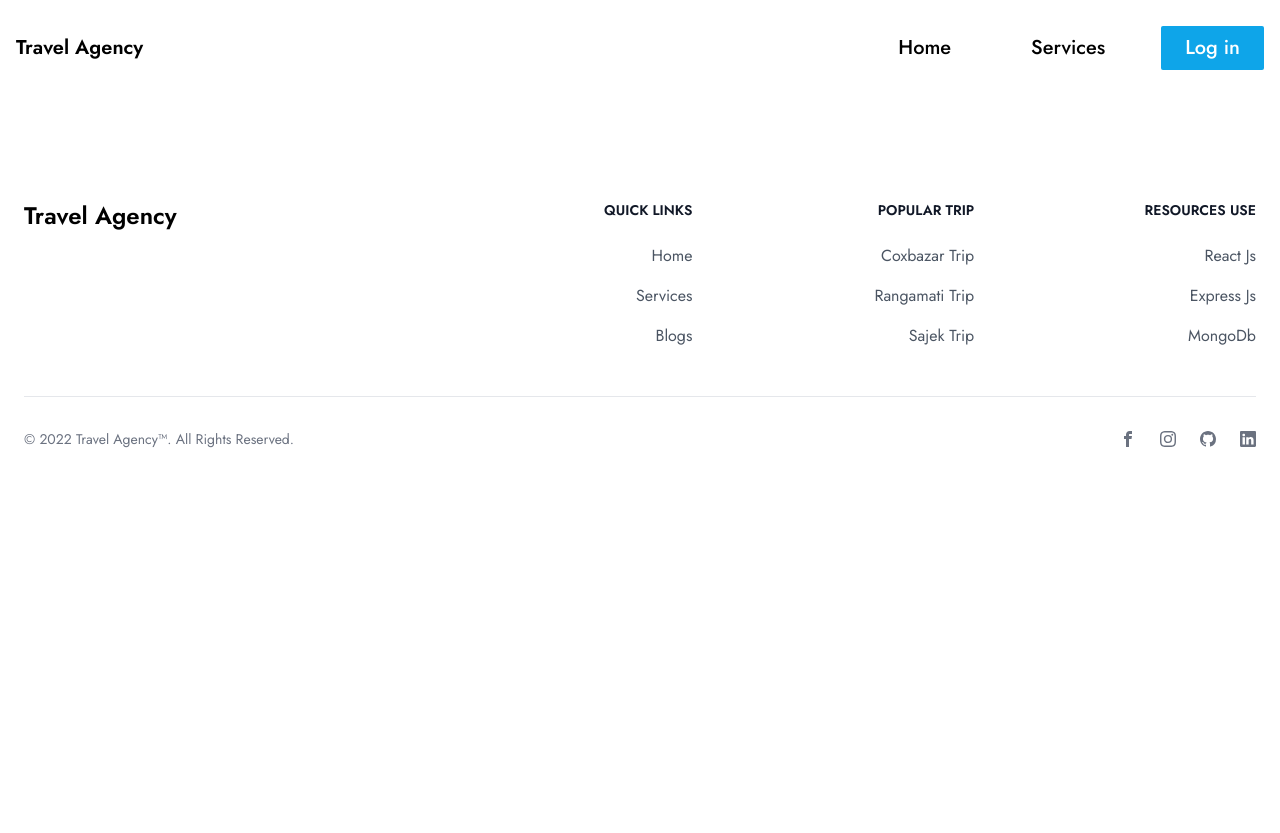
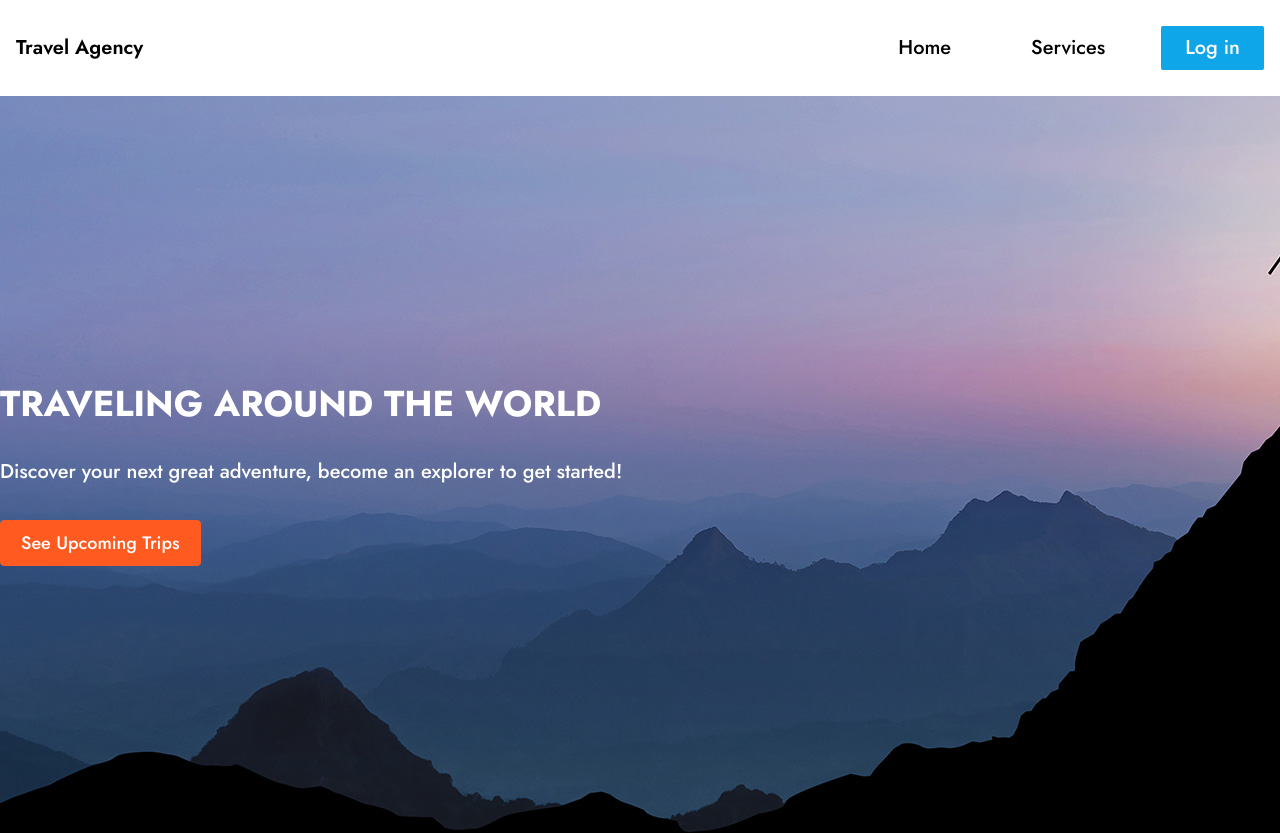
Before and after one commit to mukutdev/urban-travel-client, a React (Create React App) app: page / in a window 1280 px wide. Shown: the top 833 px of the page. Before the commit the page ends 800 px from the top, so only its background shows below. Built offline with nearby package versions, Linux system fonts and the light colour scheme.

Commit message:
home-banner-added

```diff
--- a/src/pages/Home/Home.js
+++ b/src/pages/Home/Home.js
@@ -1,10 +1,33 @@
 import React from 'react';
+import { Link } from 'react-router-dom';
+import banner from '../../assets/images/banner-1.jpg'
 
 const Home = () => {
     return (
-        <div>
-
+        <section>
+             <div
+        className="md:py-72 py-24"
+        bg-cover="true"
+        bg-center="true"
+        style={{ backgroundImage: `url(${banner})` }}
+      >
+        <div className="container mx-auto">
+          <div className="md:w-2/4 mx-7 md:mx-0">
+            <h2 className="md:text-4xl  font-bold text-xl  text-white uppercase">
+              Traveling Around The World
+            </h2>
+            <p className="md:text-xl text-2xl font-medium my-7 md:leading-10 text-white">
+             Discover your next great adventure, become an explorer to get started!
+            </p>
+            <Link to={"/courses"}>
+              <button className="mr-4 p-2 px-5 text-lg  border border-orange-500 hover:bg-transparent hover:text-white font-medium bg-orange-500 text-white rounded">
+                See Upcoming Trips
+              </button>
+            </Link>
+          </div>
         </div>
+      </div>
+        </section>
     );
 };
 
```
Also changed, not shown: src/assets/images/banner-1.jpg (added).
